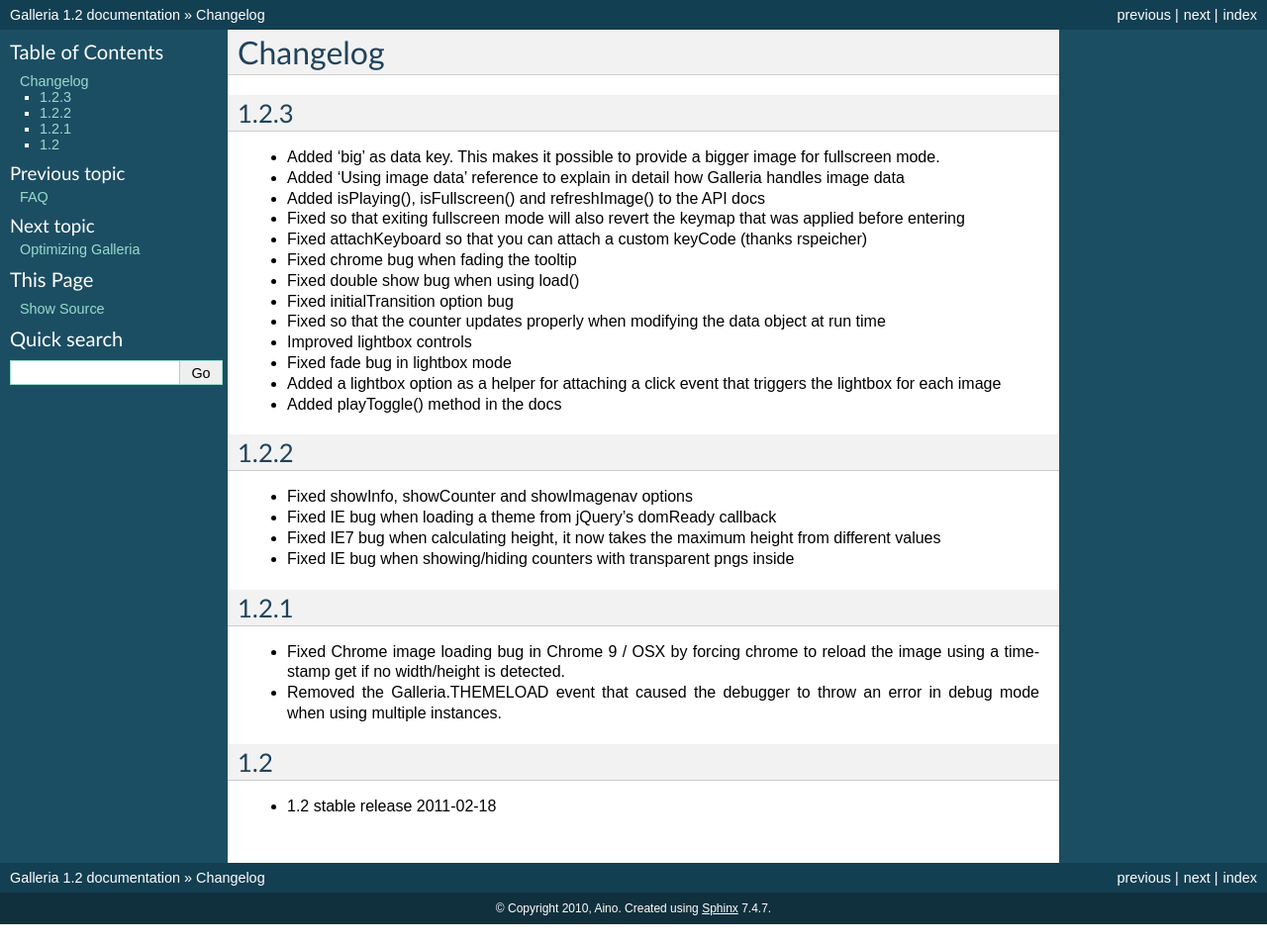
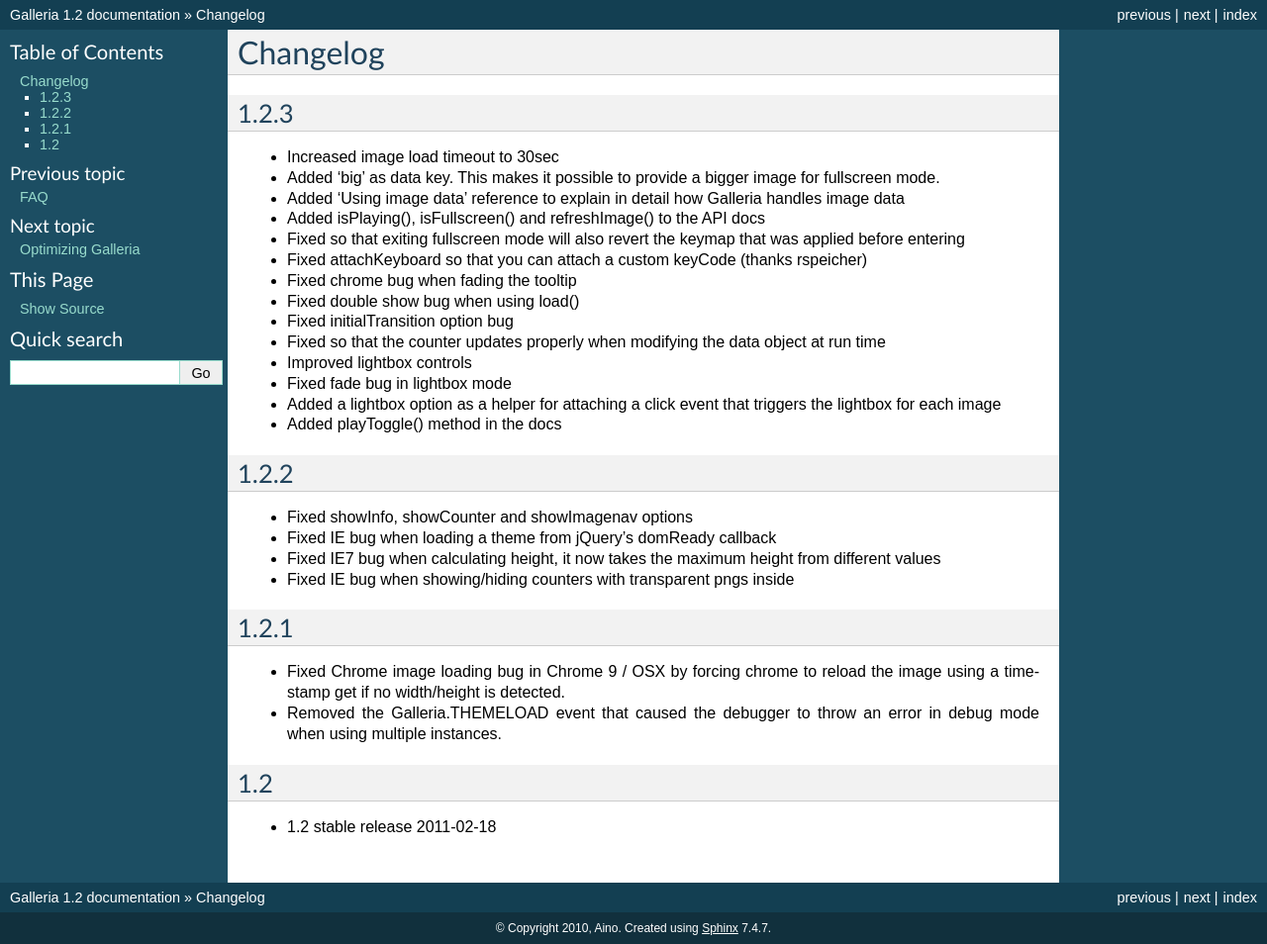
Before and after one commit to GalleriaJS/galleria, a Sphinx documentation site: the page built from docs/references/changelog.rst, in a window 1280 px wide. Shown: the whole page at 99% size. Built offline with Sphinx 7.4.7, drawn with Linux system fonts in a browser that asks for light colours.

Commit message:
1.2.3 a3 changelog

```diff
--- a/docs/references/changelog.rst
+++ b/docs/references/changelog.rst
@@ -4,6 +4,7 @@
 
 1.2.3
 -----
+* Increased image load timeout to 30sec
 * Added 'big' as data key. This makes it possible to provide a bigger image for fullscreen mode.
 * Added 'Using image data' reference to explain in detail how Galleria handles image data
 * Added isPlaying(), isFullscreen() and refreshImage() to the API docs
```
